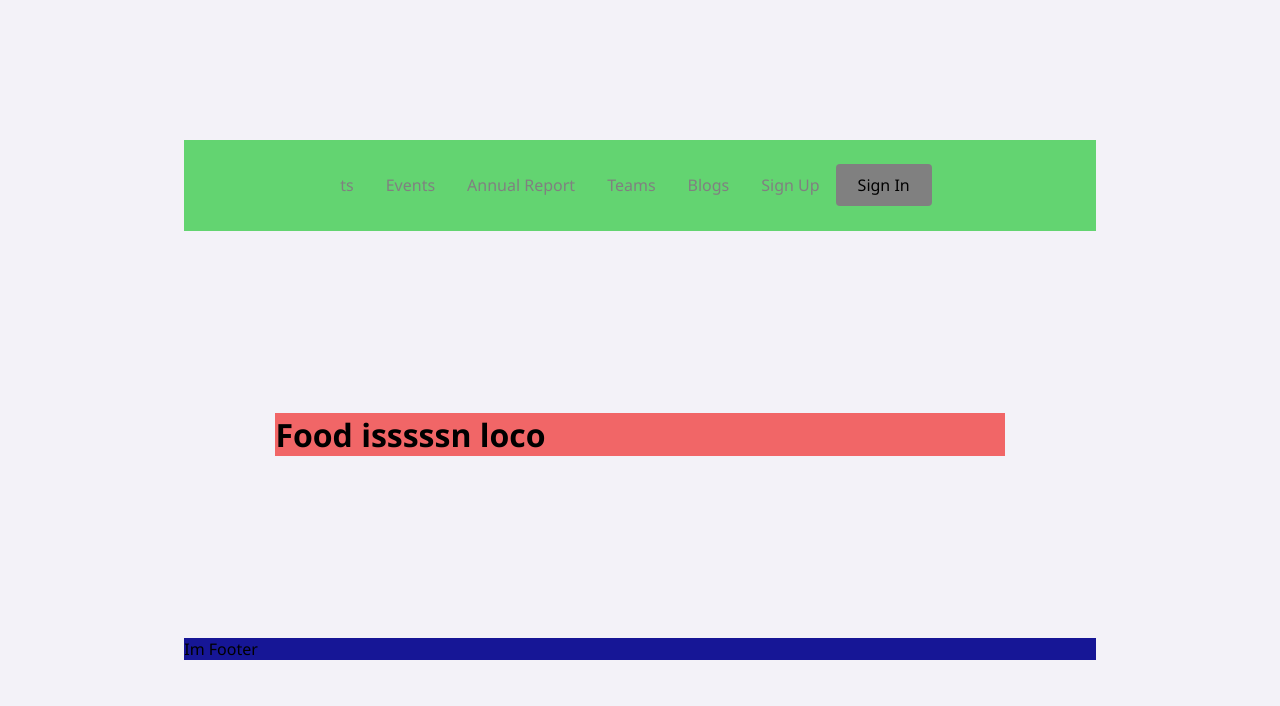
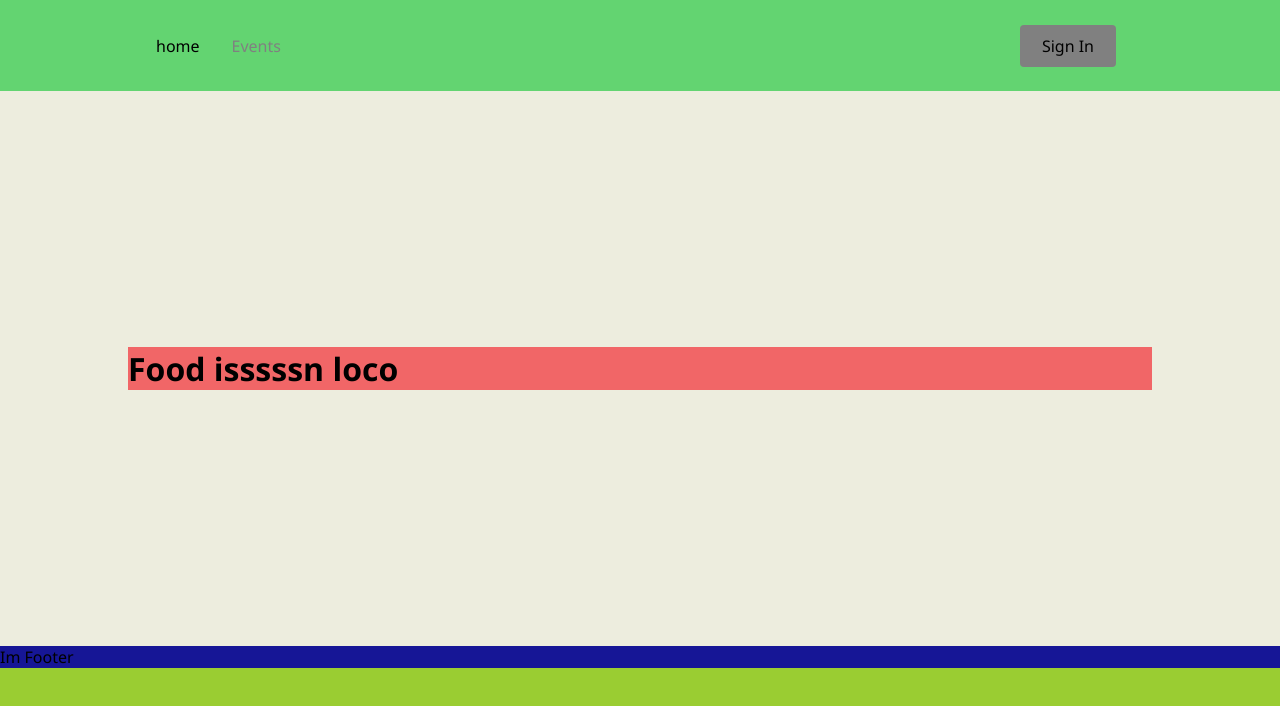
Before and after one commit to FoodInLoco/WEB, a React (Vite) app: page / in a window 1280 px wide. Shown: the top 706 px of the page. Built offline with nearby package versions, Linux system fonts and the light colour scheme.

Commit message:
add header

```diff
--- a/src/App.tsx
+++ b/src/App.tsx
@@ -1,14 +1,17 @@
-import { Home } from "./pages/home";
 import { BrowserRouter } from "react-router-dom";
+import { Footer } from "./components/Footer";
+import { Main } from "./components/Main/styles";
 import { Navbar } from "./components/NavBar";
-import { Footer } from "./components/Footer";
 import Routes from "./routes/index.routes";
 
 function App() {
   return (
     <BrowserRouter>
-      <Routes />
-      <Footer />
+      <Main>
+        <Navbar />
+        <Routes />
+        <Footer />
+      </Main>
     </BrowserRouter>
   );
 }
--- /dev/null
+++ b/src/components/Main/styles.ts
@@ -0,0 +1,9 @@
+
+import styled from 'styled-components';
+
+export const Main = styled.div`
+flex-direction: column;
+height:100%;
+width:100%;
+background-color:#EDEDDE;
+`;
--- a/src/components/NavBar/index.tsx
+++ b/src/components/NavBar/index.tsx
@@ -5,39 +5,27 @@ import {
     NavMenu,
     NavBtn,
     NavBtnLink,
+    Container,
 } from './styles';
 
 export const Navbar = () => {
     return (
-        <>
+        <Container>
             <Nav>
                 <Bars />
 
                 <NavMenu>
-                    <NavLink to='/about'>
-                        ts
+                    <NavLink to='/'>
+                        home
                     </NavLink>
                     <NavLink to='/events' >
                         Events
                     </NavLink>
-                    <NavLink to='/annual' >
-                        Annual Report
-                    </NavLink>
-                    <NavLink to='/team' >
-                        Teams
-                    </NavLink>
-                    <NavLink to='/blogs' >
-                        Blogs
-                    </NavLink>
-                    <NavLink to='/sign-up' >
-                        Sign Up
-                    </NavLink>
-
                 </NavMenu>
                 <NavBtn>
                     <NavBtnLink to='/signin'>Sign In</NavBtnLink>
                 </NavBtn>
             </Nav>
-        </>
+        </Container>
     );
 };
--- a/src/components/NavBar/styles.ts
+++ b/src/components/NavBar/styles.ts
@@ -1,6 +1,12 @@
 import { FaBars } from 'react-icons/fa';
 import { NavLink as Link } from 'react-router-dom';
 import styled from 'styled-components';
+
+export const Container = styled.header`
+ position: sticky;
+ top: 0px;
+ z-index: 1;
+`;
 
 export const Nav = styled.nav`
 background: #63D471;
--- a/src/index.css
+++ b/src/index.css
@@ -1,18 +1,12 @@
-:root {
-  font-family:'Segoe UI', Tahoma, Geneva, Verdana, sans-serif;
+body {
+  margin: 0;
+  background-color: yellowgreen;
+  display: flex;
+  flex-direction: column;
+  font-family: 'Segoe UI', Tahoma, Geneva, Verdana, sans-serif;
   color-scheme: light dark;
-  background-color: #F3F2F8;
   text-rendering: optimizeLegibility;
   -webkit-font-smoothing: antialiased;
   -moz-osx-font-smoothing: grayscale;
   -webkit-text-size-adjust: 100%;
 }
-
-body {
-  margin: 0;
-  display: flex;
-  place-items: center;
-  justify-content: center;
-  min-width: 320px;
-  min-height: 100vh;
-}
--- a/src/pages/home/styles.ts
+++ b/src/pages/home/styles.ts
@@ -3,7 +3,7 @@ import theme from "../../theme";
 
 export const Container = styled.div`
 width:80%;
-height:80%;
+height:100%;
 margin:20% 10%;
 background-color:${theme.COLORS.PRIMARY};
 `
--- a/src/routes/app.routes.tsx
+++ b/src/routes/app.routes.tsx
@@ -4,7 +4,6 @@ import { Home } from "../pages/home";
 export const AppRoutes = () => {
   return (
     <>
-      <Navbar />
       <Routes>
         <Route path="/" element={<Home />} />
         <Route path="/test" element={<Home />} />
```
Also changed, not shown: 1 other file (tests, documents, lock files or other folders).
